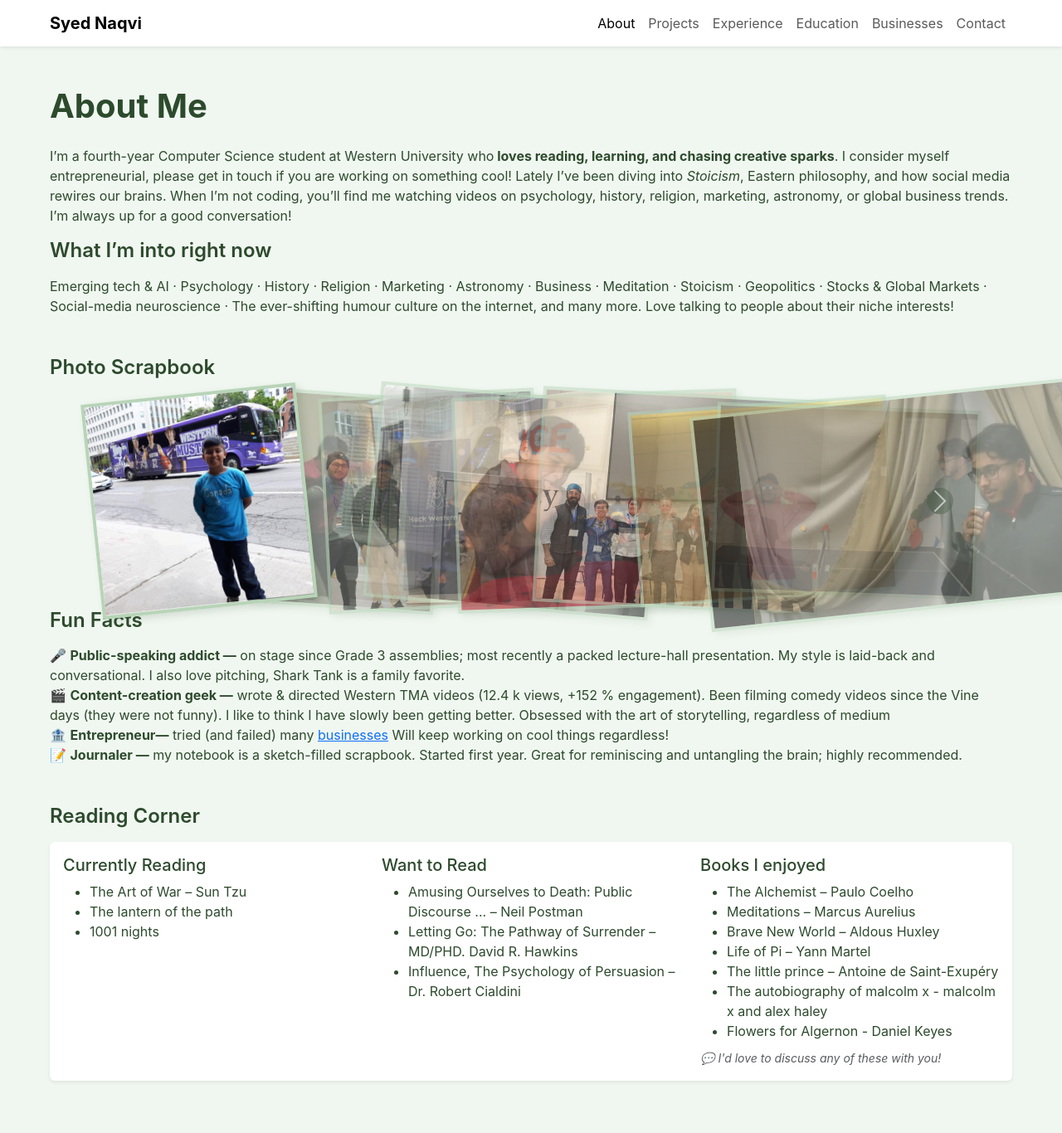
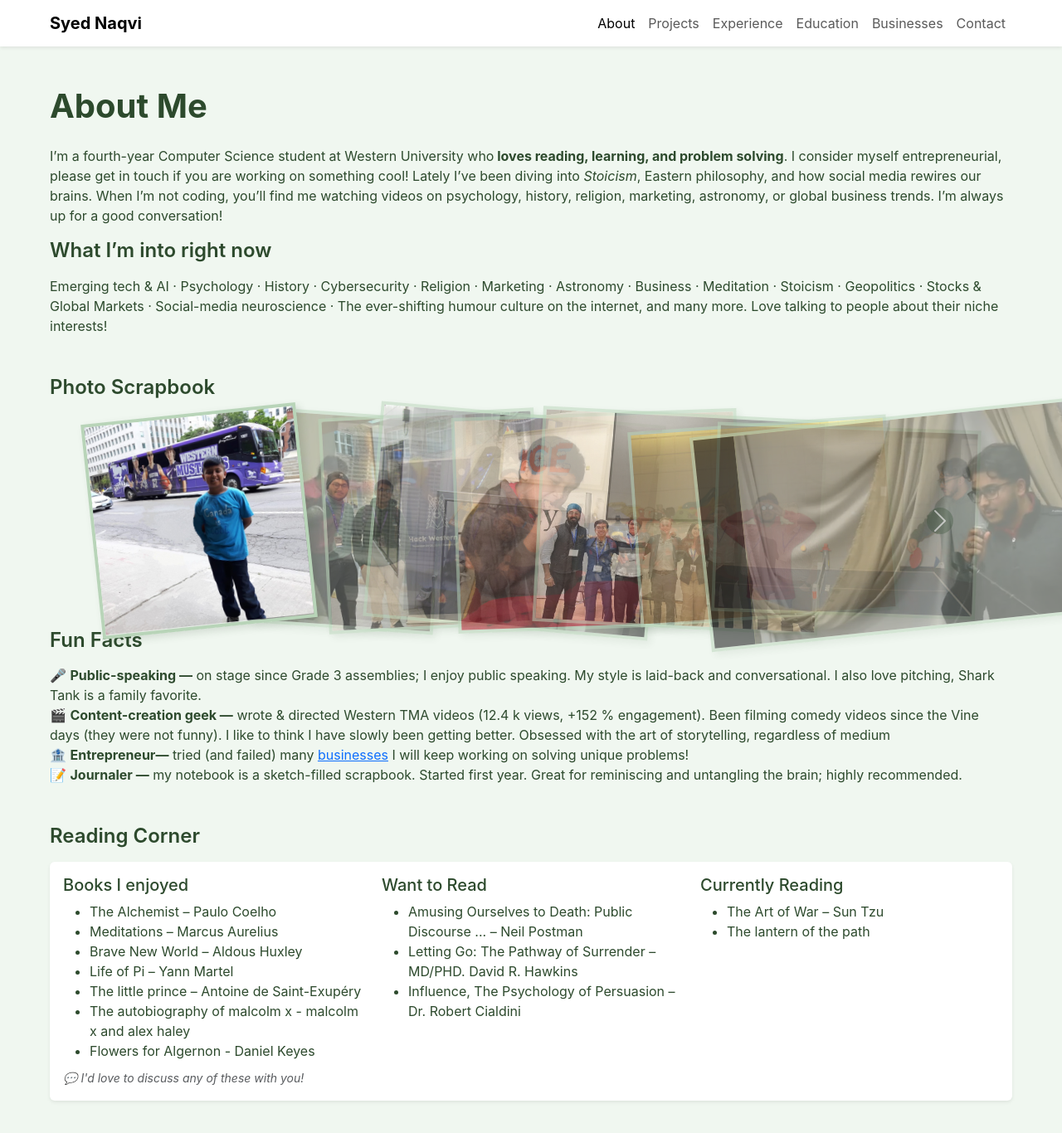
Before and after one commit to Faseeh-Naqvi/faseeh.ca, a React (Create React App) app in the folder my-portfolio/: page /about in a window 1280 px wide. Shown: the top 1366 px of the page at 83% size. Built offline with nearby package versions, Linux system fonts and the light colour scheme.

Commit message:
switched up about section.

```diff
--- a/my-portfolio/src/pages/About.js
+++ b/my-portfolio/src/pages/About.js
@@ -22,7 +22,7 @@ export default function About() {
   const currentlyReading = [
     'The Art of War – Sun Tzu',
     'The lantern of the path',
-    '1001 nights'
+
 
   ];
   const wantToRead = [
@@ -50,7 +50,7 @@ export default function About() {
       {/* ---------- Intro ---------- */}
       <p className="fs-lg">
         I’m a fourth-year Computer Science student at Western University who
-        <strong> loves reading, learning, and chasing creative sparks</strong>.
+        <strong> loves reading, learning, and problem solving</strong>.
         I consider myself entrepreneurial, please get in touch if you are working on something cool! Lately I’ve been diving into <em>Stoicism</em>, Eastern philosophy, and how
         social media rewires our brains. When I’m not coding, you’ll find me watching
         videos on psychology, history, religion, marketing, astronomy, or global
@@ -61,7 +61,7 @@ export default function About() {
       <div className="mb-5">
         <h2 className="h4 fw-semibold mb-3">What I’m into right now</h2>
         <p>
-          Emerging tech &amp; AI · Psychology · History · Religion · Marketing · Astronomy · Business ·
+          Emerging tech &amp; AI · Psychology · History · Cybersecurity · Religion · Marketing · Astronomy · Business ·
           Meditation · Stoicism · Geopolitics · Stocks &amp; Global Markets ·
           Social-media neuroscience · The ever-shifting humour culture on the internet, and many more. Love talking to people about their niche interests!
         </p>
@@ -110,9 +110,9 @@ export default function About() {
       <div className="mb-5">
         <h2 className="h4 fw-semibold mb-3">Fun Facts</h2>
         <ul className="list-unstyled">
-          <li>🎤 <strong>Public-speaking addict —</strong> on stage since Grade 3 assemblies; most recently a packed lecture-hall presentation. My style is laid-back and conversational. I also love pitching, Shark Tank is a family favorite.</li>
+          <li>🎤 <strong>Public-speaking —</strong> on stage since Grade 3 assemblies; I enjoy public speaking. My style is laid-back and conversational. I also love pitching, Shark Tank is a family favorite.</li>
           <li>🎬 <strong>Content-creation geek —</strong> wrote & directed Western TMA videos (12.4 k views, +152 % engagement). Been filming comedy videos since the Vine days (they were not funny). I like to think I have slowly been getting better. Obsessed with the art of storytelling, regardless of medium</li>
-          <li>🏦 <strong>Entrepreneur—</strong> tried (and failed) many <Link to="/businesses">businesses</Link> Will keep working on cool things regardless!</li>
+          <li>🏦 <strong>Entrepreneur—</strong> tried (and failed) many <Link to="/businesses">businesses</Link> I will keep working on solving unique problems!</li>
           <li>📝 <strong>Journaler —</strong> my notebook is a sketch-filled scrapbook. Started first year. Great for reminiscing and untangling the brain; highly recommended.</li>
         </ul>
       </div>
@@ -123,24 +123,6 @@ export default function About() {
         <div className="card shadow-sm">
           <div className="card-body">
             <div className="row">
-              {/* Currently Reading */}
-              <div className="col-md-4 mb-3 mb-md-0">
-                <h5 className="card-title">Currently Reading</h5>
-                <ul className="mb-0">
-                  {currentlyReading.map((book, i) => (
-                    <li key={i}>{book}</li>
-                  ))}
-                </ul>
-              </div>
-              {/* Want to Read */}
-              <div className="col-md-4 mb-3 mb-md-0">
-                <h5 className="card-title">Want to Read</h5>
-                <ul className="mb-0">
-                  {wantToRead.map((book, i) => (
-                    <li key={i}>{book}</li>
-                  ))}
-                </ul>
-              </div>
               {/* Have Read */}
               <div className="col-md-4">
                 <h5 className="card-title">Books I enjoyed</h5>
@@ -153,6 +135,25 @@ export default function About() {
                   💬 I'd love to discuss any of these with you!
                 </small>
               </div>
+
+              {/* Want to Read */}
+              <div className="col-md-4 mb-3 mb-md-0">
+                <h5 className="card-title">Want to Read</h5>
+                <ul className="mb-0">
+                  {wantToRead.map((book, i) => (
+                    <li key={i}>{book}</li>
+                  ))}
+                </ul>
+              </div>
+              {/* Currently Reading */}
+              <div className="col-md-4 mb-3 mb-md-0">
+                <h5 className="card-title">Currently Reading</h5>
+                <ul className="mb-0">
+                  {currentlyReading.map((book, i) => (
+                    <li key={i}>{book}</li>
+                  ))}
+                </ul>
+              </div>
             </div>
           </div>
         </div>
```
